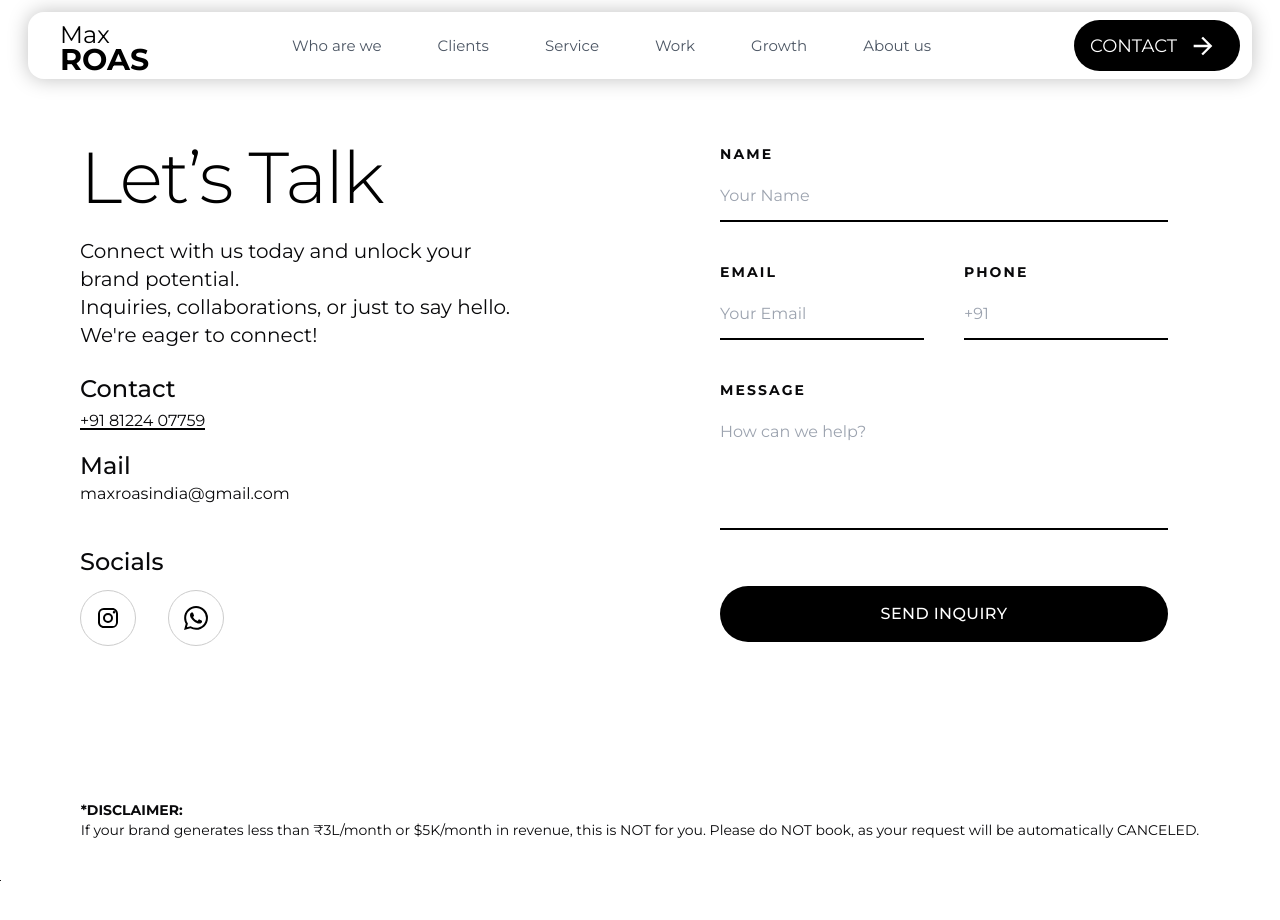
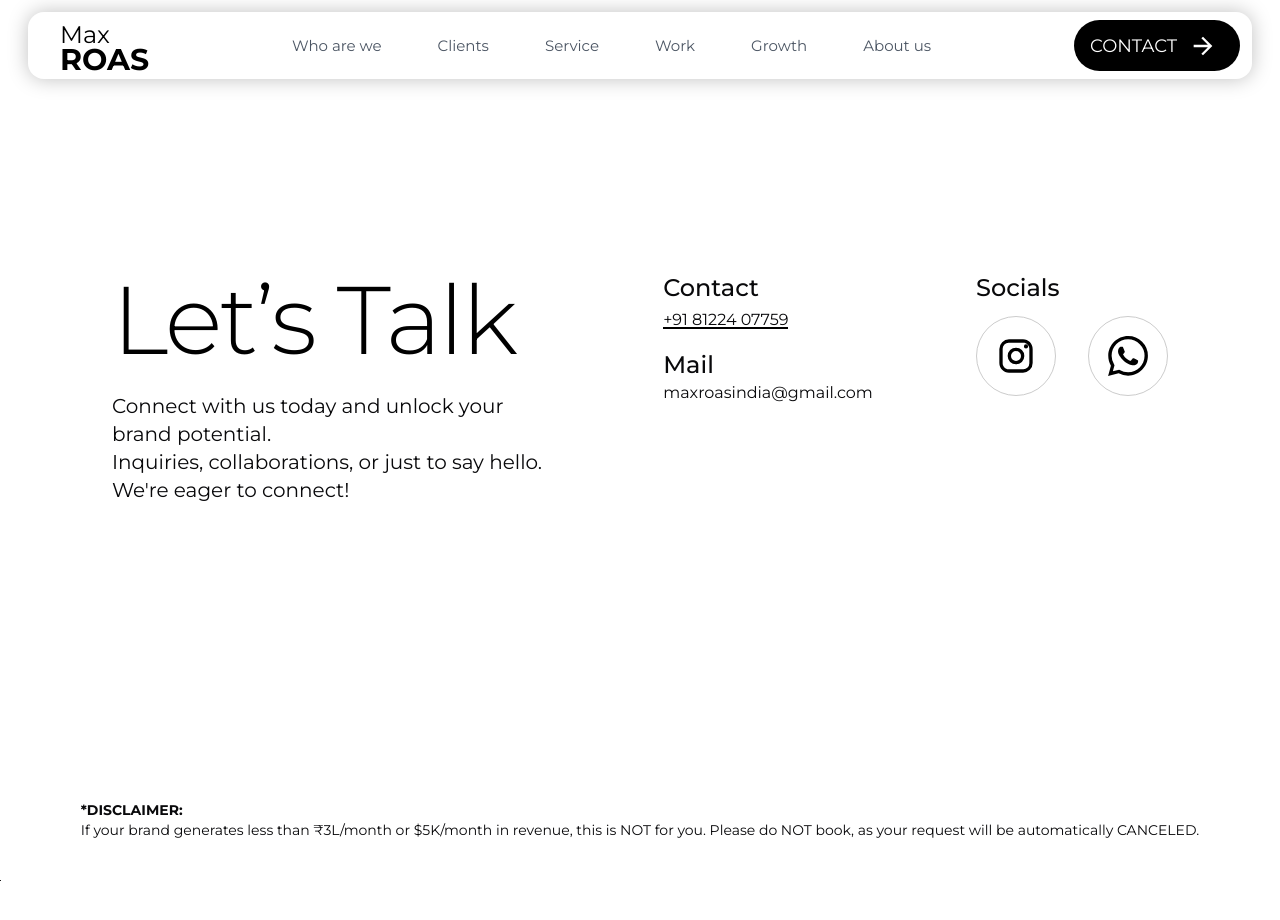
Before and after one commit to Mahavishnu-K/MaxROAS, a React (Vite) app in the folder client/: page /contact in a window 1280 px wide. Shown: the top 920 px of the page. Built offline with nearby package versions, Linux system fonts and the light colour scheme; a web font is replaced by a local one.

Commit message:
contact page update

```diff
--- a/client/src/pages/Contact.jsx
+++ b/client/src/pages/Contact.jsx
@@ -5,14 +5,15 @@
   return (
     <>
 
-    <section className="min-h-screen bg-white items-center justify-center px-6 md:px-20 2xl:px-12 py-28">
-      <div className="container mx-auto max-w-7xl grid grid-cols-1 lg:grid-cols-2 gap-16 lg:gap-24 items-start">
+    <section className="min-h-screen bg-white flex items-center justify-center px-6 md:px-28 2xl:px-12 py-32">
+      <div className="container mx-auto max-w-7xl">
 
         {/* --- LEFT COLUMN: Text & Socials --- */}
-        <div className="flex flex-col justify-center h-full w-full">
+        <div className="flex flex-col md:flex-row justify-center md:justify-between h-full w-full">
 
           {/* Heading */}
-          <h1 className="text-6xl md:text-7xl text-black font-light mb-6 tracking-tight">
+          <div>
+            <h1 className="text-6xl md:text-8xl text-black font-light mb-6 tracking-tight">
               Let’s Talk
             </h1>
 
@@ -20,6 +21,7 @@
             <p className="text-lg md:text-xl max-w-md leading-relaxed mb-6">
               Connect with us today and unlock your brand potential.<br /> Inquiries, collaborations, or just to say hello. We're eager to connect!
             </p>
+          </div>
 
           <div className="mb-10 flex flex-col gap-5">
             <div>
@@ -31,8 +33,9 @@
               <p>maxroasindia@gmail.com</p>
             </div>
           </div>
+
           {/* Social Links */}
-
+          <div>
             <p className="text-2xl font-medium mb-3">Socials</p>
             <div className="flex flex-row gap-8">
 
@@ -41,10 +44,10 @@
                 <div className="transition-transform duration-300 group-hover:scale-110">
                   <Rounded
                       backgroundColor="#000000"
-                    className="!p-0 w-14 h-14 bg-white rounded-full border border-gray-200 flex items-center justify-center"
+                      className="!p-0 w-20 h-20 bg-white rounded-full border border-gray-200 flex items-center justify-center"
                   >
                       <div className="w-full h-full flex items-center justify-center">
-                        <svg viewBox="0 0 24 24" fill="currentColor" className="w-6 h-6">
+                          <svg viewBox="0 0 24 24" fill="currentColor" className="w-10 h-10">
                               <path d="M7.8,2H16.2C19.4,2 22,4.6 22,7.8V16.2A5.8,5.8 0 0,1 16.2,22H7.8C4.6,22 2,19.4 2,16.2V7.8A5.8,5.8 0 0,1 7.8,2M7.6,4A3.6,3.6 0 0,0 4,7.6V16.4C4,18.39 5.61,20 7.6,20H16.4A3.6,3.6 0 0,0 20,16.4V7.6C20,5.61 18.39,4 16.4,4H7.6M12,7A5,5 0 0,1 17,12A5,5 0 0,1 12,17A5,5 0 0,1 7,12A5,5 0 0,1 12,7M12,9A3,3 0 0,0 9,12A3,3 0 0,0 12,15A3,3 0 0,0 15,12A3,3 0 0,0 12,9M18,5A1.25,1.25 0 0,1 19.25,6.25A1.25,1.25 0 0,1 18,7.5A1.25,1.25 0 0,1 16.75,6.25A1.25,1.25 0 0,1 18,5Z" />
                           </svg>
                       </div>
@@ -98,10 +101,10 @@
                 <div className="transition-transform duration-300 group-hover:scale-110">
                   <Rounded
                       backgroundColor="#000000"
-                    className="!p-0 w-14 h-14 bg-white rounded-full border border-gray-200 flex items-center justify-center"
+                      className="!p-0 w-20 h-20 bg-white rounded-full border border-gray-200 flex items-center justify-center"
                   >
                       <div className="w-full h-full flex items-center justify-center">
-                        <svg viewBox="0 0 24 24" fill="currentColor" className="w-6 h-6">
+                          <svg viewBox="0 0 24 24" fill="currentColor" className="w-10 h-10">
                             <path d="M17.472 14.382c-.297-.149-1.758-.867-2.03-.967-.273-.099-.471-.148-.67.15-.197.297-.767.966-.94 1.164-.173.199-.347.223-.644.075-.297-.15-1.255-.463-2.39-1.475-.883-.788-1.48-1.761-1.653-2.059-.173-.297-.018-.458.13-.606.134-.133.298-.347.446-.52.149-.174.198-.298.298-.497.099-.198.05-.371-.025-.52-.075-.149-.669-1.612-.916-2.207-.242-.579-.487-.5-.669-.51-.173-.008-.371-.01-.57-.01-.198 0-.52.074-.792.372-.272.297-1.04 1.016-1.04 2.479 0 1.462 1.065 2.875 1.213 3.074.149.198 2.096 3.2 5.077 4.487.709.306 1.262.489 1.694.625.712.227 1.36.195 1.871.118.571-.085 1.758-.719 2.006-1.413.248-.694.248-1.289.173-1.413-.074-.124-.272-.198-.57-.347m-5.421 7.403h-.004a9.87 9.87 0 01-5.031-1.378l-.361-.214-3.741.982.998-3.648-.235-.374a9.86 9.86 0 01-1.51-5.26c.001-5.45 4.436-9.884 9.888-9.884 2.64 0 5.122 1.03 6.988 2.898a9.825 9.825 0 012.893 6.994c-.003 5.45-4.437 9.884-9.885 9.884m8.413-18.297A11.815 11.815 0 0012.05 0C5.495 0 .16 5.335.157 11.892c0 2.096.547 4.142 1.588 5.945L.057 24l6.305-1.654a11.882 11.882 0 005.683 1.448h.005c6.554 0 11.89-5.335 11.893-11.893a11.821 11.821 0 00-3.48-8.413Z"/>
                           </svg>
                       </div>
@@ -133,12 +136,12 @@
 
             </div>
           </div>
+        </div>
 
         {/* --- RIGHT COLUMN: Form --- */}
-        <div className="bg-white p-0 md:p-8 w-full">
+        {/* <div className="bg-white p-0 md:p-8 w-full">
           <form className="flex flex-col gap-10">
 
-            {/* Name (Full Width) */}
             <div className="flex flex-col gap-2">
                 <label className="text-sm font-bold tracking-[0.15em] uppercase">
                   Name
@@ -150,9 +153,7 @@
                 />
             </div>
 
-            {/* Email & Phone Row */}
             <div className="grid grid-cols-1 md:grid-cols-2 gap-10">
-              {/* Email */}
               <div className="flex flex-col gap-2">
                 <label className="text-sm font-bold tracking-[0.15em] uppercase">
                   Email
@@ -164,7 +165,6 @@
                 />
               </div>
 
-              {/* Phone (New Field) */}
               <div className="flex flex-col gap-2">
                 <label className="text-sm font-bold tracking-[0.15em] uppercase">
                   Phone
@@ -177,7 +177,6 @@
               </div>
             </div>
 
-            {/* Message */}
             <div className="flex flex-col gap-2">
               <label className="text-sm font-bold tracking-[0.15em] uppercase">
                 Message
@@ -189,7 +188,7 @@
               ></textarea>
             </div>
 
-            {/* Submit Button */}
+
             <button
               type="button"
               className="w-full bg-black text-white uppercase font-medium py-4 rounded-full transition-colors duration-300 mt-4 tracking-wide"
@@ -198,7 +197,7 @@
             </button>
 
           </form>
-        </div>
+        </div> */}
       </div>
     </section>
 
```
Lines whose indentation alone changed are shown as unchanged.
